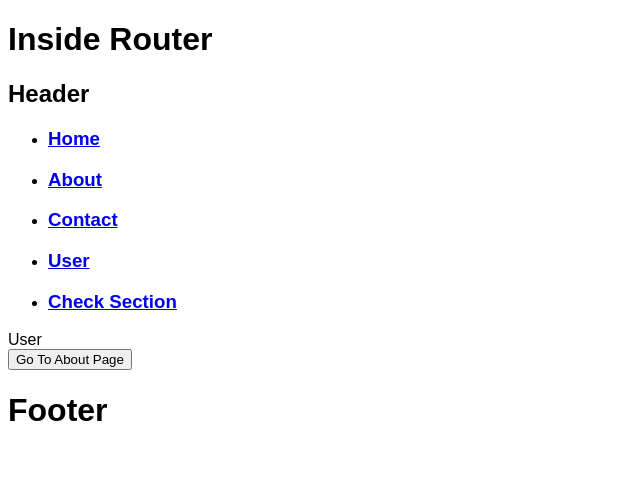
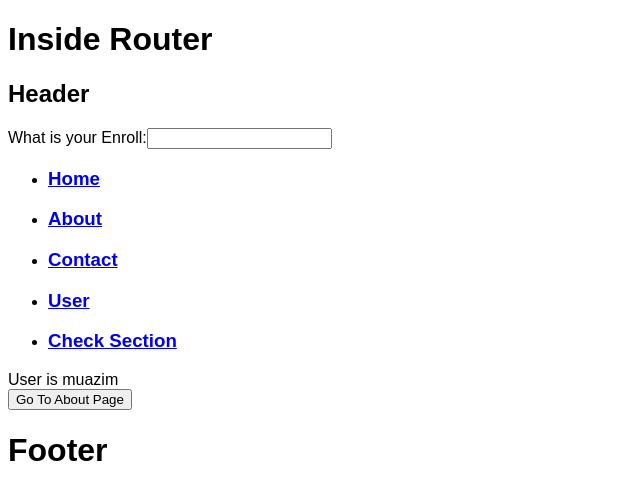
Before and after one commit to muazimmaqbool/Reactjs-with-Me, a React (Create React App) app: page /user/muazim in a window 1280 px wide. Shown: the top 500 px of the page, without its empty margins (0-640 px from the left). Built offline with nearby package versions, Linux system fonts and the light colour scheme.

Commit message:
Dynamic routing example

```diff
--- a/src/Components/Routing.jsx
+++ b/src/Components/Routing.jsx
@@ -20,7 +20,7 @@ const Routing = () => {
             <Route path="/" element={<Home/>}/>
             <Route path="/about" element={<About/>}/>
             <Route path="/contact" element={<Contact/>}/>
-            <Route path="/user/:id" element={<User/>}/> {/*see it in comments below */}
+            <Route path="/user/:name" element={<User/>}/> {/*see it in comments below */}
             <Route path="/section/:enroll" element={<Section/>}/>
             <Route path="*" element={<h3>Error! Page Not Found</h3>}/>
         </Routes>
--- a/src/Components/Routng Pages/Header.jsx
+++ b/src/Components/Routng Pages/Header.jsx
@@ -1,11 +1,17 @@
-import React from "react";
+import React, { useState } from "react";
 import { Link } from "react-router-dom";
 
 //called from Routing.jsx
 const Header = () => {
+  const [enroll, setenroll] = useState("");
+
   return (
     <>
       <h2>Header</h2>
+      <label>
+        What is your Enroll:
+        <input type="text" value={enroll} onChange={(e)=>setenroll(e.target.value)}/>
+      </label>
       <ul>
         <li>
           <Link to="/"><h3>Home</h3></Link>
@@ -17,10 +23,10 @@ const Header = () => {
           <Link to="/contact"><h3>Contact</h3></Link>
         </li>
         <li>
-          <Link to="/user/tempId"><h3>User</h3></Link>
+          <Link to="/user/muazim"><h3>User</h3></Link>
         </li>
         <li>
-          <Link to="/section/6655"><h3>Check Section</h3></Link>
+          <Link to={`/section/${enroll}`}><h3>Check Section</h3></Link>
         </li>
       </ul>
     </>
--- a/src/Components/Routng Pages/User.jsx
+++ b/src/Components/Routng Pages/User.jsx
@@ -1,25 +1,24 @@
-import React from 'react'
-import { useParams , useNavigate} from 'react-router-dom'
+import React from "react";
+import { useParams, useNavigate } from "react-router-dom";
 
 //called from Routing.jsx
 const User = () => {
-  const params=useParams(); //used to get id
+  const params = useParams(); //used to get id
 
-  const navigation=useNavigate(); //used to go to a prticular page
+  const navigation = useNavigate(); //used to go to a prticular page
   //navigation('/about'); //works when the user double clicks on the screen
 
-  console.log("id received:",params.id); //o/p tempId, we can pass any id,
+  console.log("id received:", params.name); //o/p muazim, we can pass any id,
   //change its id at here http://localhost:3000/user/muazim now it will show muazim ,
   return (
     <>
-    <div>User</div>
-    <button onClick={()=>navigation('/about')}>Go To About Page</button>
+      <div>User is {params.name}</div>
+      <button onClick={() => navigation("/about")}>Go To About Page</button>
     </>
-
-  )
-}
+  );
+};
 /* navigation is used when want to go to some other page after some operation is done there
  like example: we fill up registration form and after clicking submit
  we want to go to home page there it can be usefull */
 
-export default User
+export default User;
```
